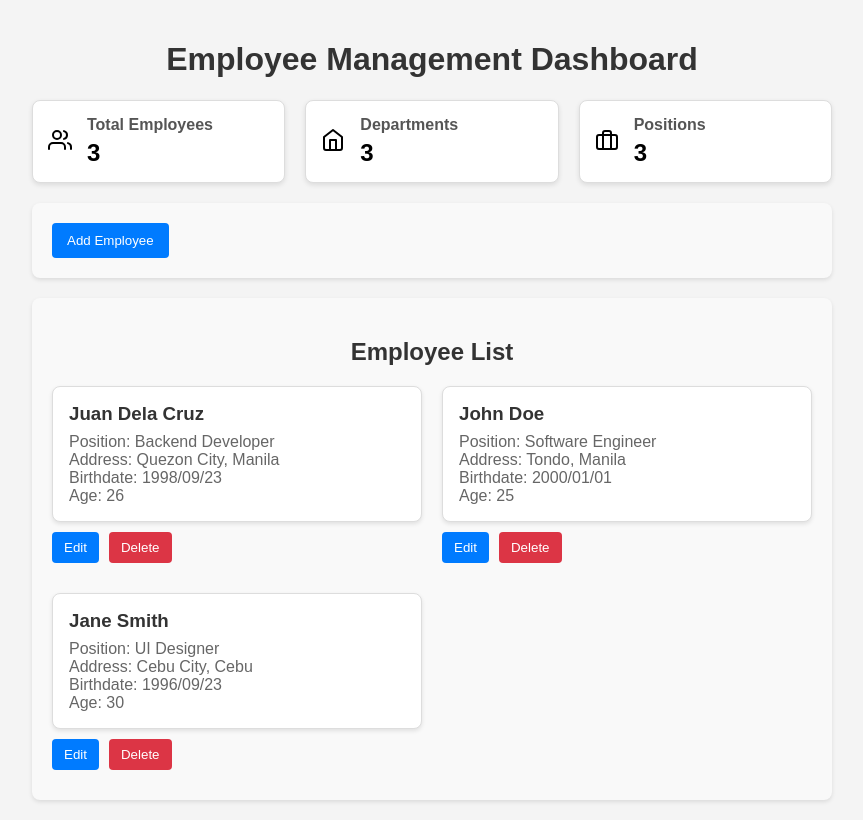
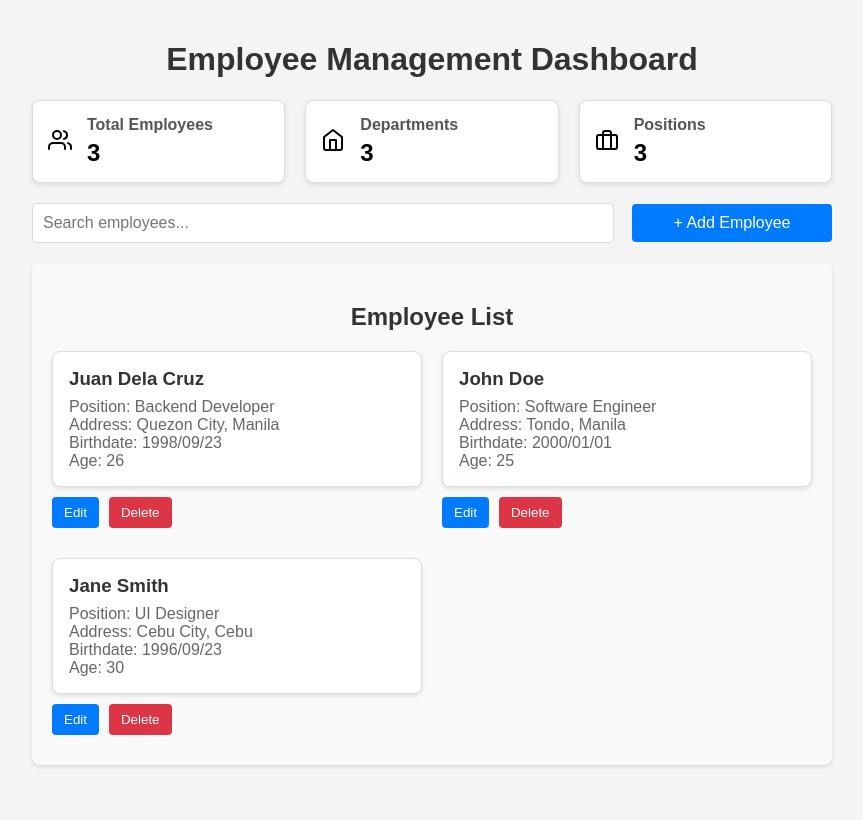
Before and after one commit to CharlotteJoyceDCB/employee-dashboard, a React (Vite) app: page / in a window 1280 px wide. Shown: the whole page, without its empty margins (208-1071 px from the left). Built offline with nearby package versions, Linux system fonts and the light colour scheme.

Commit message:
Added search bar and changed expanding [AddEmployee] form to modal.

```diff
--- a/src/components/AddEmployee.jsx
+++ b/src/components/AddEmployee.jsx
@@ -1,7 +1,7 @@
 import React, { useState } from 'react';
 
 const AddEmployee = ({ onAdd }) => {
-const [isFormVisible, setIsFormVisible] = useState(false);
+  const [isModalOpen, setIsModalOpen] = useState(false);
   const [name, setName] = useState('');
   const [position, setPosition] = useState('');
   const [address, setAddress] = useState('');
@@ -21,27 +21,34 @@ const [isFormVisible, setIsFormVisible] = useState(false);
         age,
       };
       onAdd(newEmployee);
+
       setName('');
       setPosition('');
       setAddress('');
       setBirthdate('');
       setAge('');
+      setIsModalOpen(false);
     }
-  };
-
-  const toggleFormVisibility = () => {
-    setIsFormVisible(!isFormVisible);
   };
 
   return (
     <div className="add-employee">
-      <button className="toggle-form-btn" onClick={toggleFormVisibility}>
-        {isFormVisible ? 'Cancel' : 'Add Employee'}
+      <div className="header-bar">
+        <input
+          type="text"
+          className="search-bar"
+          placeholder="Search employees..."
+        />
+        <button className="add-employee-btn" onClick={() => setIsModalOpen(true)}>
+          + Add Employee
         </button>
+      </div>
 
-      {isFormVisible && (
+      {isModalOpen && (
+        <div className="modal-overlay">
+          <div className="modal-content">
+            <h2>Add Employee</h2>
             <form onSubmit={handleSubmit}>
-          <h2>Add Employee</h2>
               <div>
                 <label>Name</label>
                 <input
@@ -78,7 +85,6 @@ const [isFormVisible, setIsFormVisible] = useState(false);
                   type="date"
                   value={birthdate}
                   onChange={(e) => setBirthdate(e.target.value)}
-              onKeyDown={(e) => e.preventDefault()}
                   required
                 />
               </div>
@@ -92,8 +98,15 @@ const [isFormVisible, setIsFormVisible] = useState(false);
                   required
                 />
               </div>
+              <div className="modal-actions">
+                <button type="button" onClick={() => setIsModalOpen(false)}>
+                  Cancel
+                </button>
                 <button type="submit">Add Employee</button>
+              </div>
             </form>
+          </div>
+        </div>
       )}
     </div>
   );
--- a/src/styles/DashboardSummary.css
+++ b/src/styles/DashboardSummary.css
@@ -3,8 +3,7 @@
     gap: 20px;
     justify-content: space-between;
     margin: 20px 0;
-  }
-
+}
 .summary-card {
     flex: 1;
     display: flex;
--- a/src/styles/index.css
+++ b/src/styles/index.css
@@ -1,3 +1,6 @@
+* form input:focus {
+  outline: none;
+}
 body {
   font-family: Arial, sans-serif;
   margin: 0;
@@ -79,42 +82,35 @@ h1 {
   gap: 20px;
 }
 /* ADD EMPLOYEE */
-.add-employee {
-  background-color: #f9f9f9;
-  border-radius: 8px;
-  box-shadow: 0 2px 4px rgba(0, 0, 0, 0.1);
-  padding: 20px;
-  margin: 20px 0;
+.header-bar {
+  display: flex;
+  align-items: center;
+  justify-content: space-between;
+  margin-bottom: 20px;
 }
-.add-employee h2 {
-  margin-bottom: 16px;
-  color: #333;
-}
-.add-employee form {
-  display: flex;
-  flex-direction: column;
-  gap: 10px;
-}
-.add-employee input {
-  padding: 8px;
+.search-bar {
+  width: 70%;
+  padding: 10px;
   border: 1px solid #ddd;
   border-radius: 4px;
-  width: 100%;
+  font-size: 16px;
 }
-.add-employee button {
-  padding: 10px 15px;
+.search-bar:focus {
+  outline: none!important;
+}
+.add-employee-btn {
+  width: 25%;
+  padding: 10px;
   background-color: #007bff;
-  color: white;
+  color: #fff;
   border: none;
   border-radius: 4px;
+  font-size: 16px;
   cursor: pointer;
-  transition: background-color 0.3s;
 }
-.add-employee button:hover {
+.add-employee-btn:hover {
+  opacity: 0.9;
   background-color: #0056b3;
-}
-form input:focus {
-  outline: none;
 }
 /* EDIT EMPLOYEE */
 .edit-employee {
@@ -184,3 +180,62 @@ form input:focus {
 .employee-actions button:last-child:hover {
   background-color: #a71d2a;
 }
+/* MODAL */
+.modal-overlay {
+  position: fixed;
+  top: 0;
+  left: 0;
+  right: 0;
+  bottom: 0;
+  background-color: rgba(0, 0, 0, 0.5);
+  display: flex;
+  align-items: center;
+  justify-content: center;
+  z-index: 1000;
+}
+.modal-content {
+  background-color: #fff;
+  padding: 20px;
+  border-radius: 8px;
+  width: 400px;
+  box-shadow: 0 4px 8px rgba(0, 0, 0, 0.2);
+}
+.modal-content h2 {
+  margin-bottom: 20px;
+  text-align: center;
+}
+.modal-content form div {
+  margin-bottom: 15px;
+}
+.modal-content label {
+  display: block;
+  margin-bottom: 5px;
+  font-weight: bold;
+}
+.modal-content input {
+  width: 100%;
+  padding: 8px;
+  border: 1px solid #ddd;
+  border-radius: 4px;
+}
+.modal-actions {
+  display: flex;
+  justify-content: space-between;
+}
+.modal-actions button {
+  padding: 10px 20px;
+  border: none;
+  border-radius: 4px;
+  cursor: pointer;
+}
+.modal-actions button:last-child {
+  background-color: #007bff;
+  color: white;
+}
+.modal-actions button:first-child {
+  background-color: #ddd;
+  color: black;
+}
+.modal-actions button:hover {
+  opacity: 0.9;
+}
```
Also changed, not shown: src/components/DashboardSummary.jsx (+5 -5 lines). Lines whose indentation alone changed are shown as unchanged.
